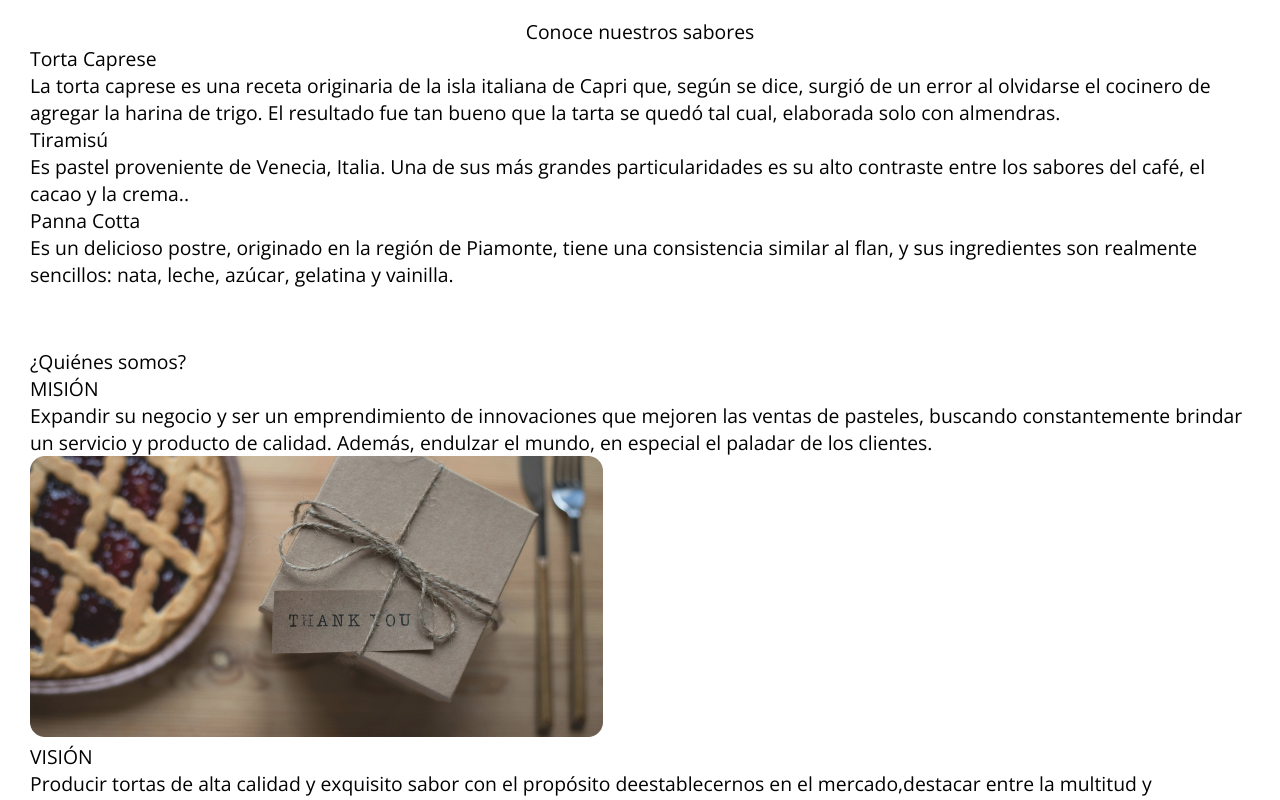
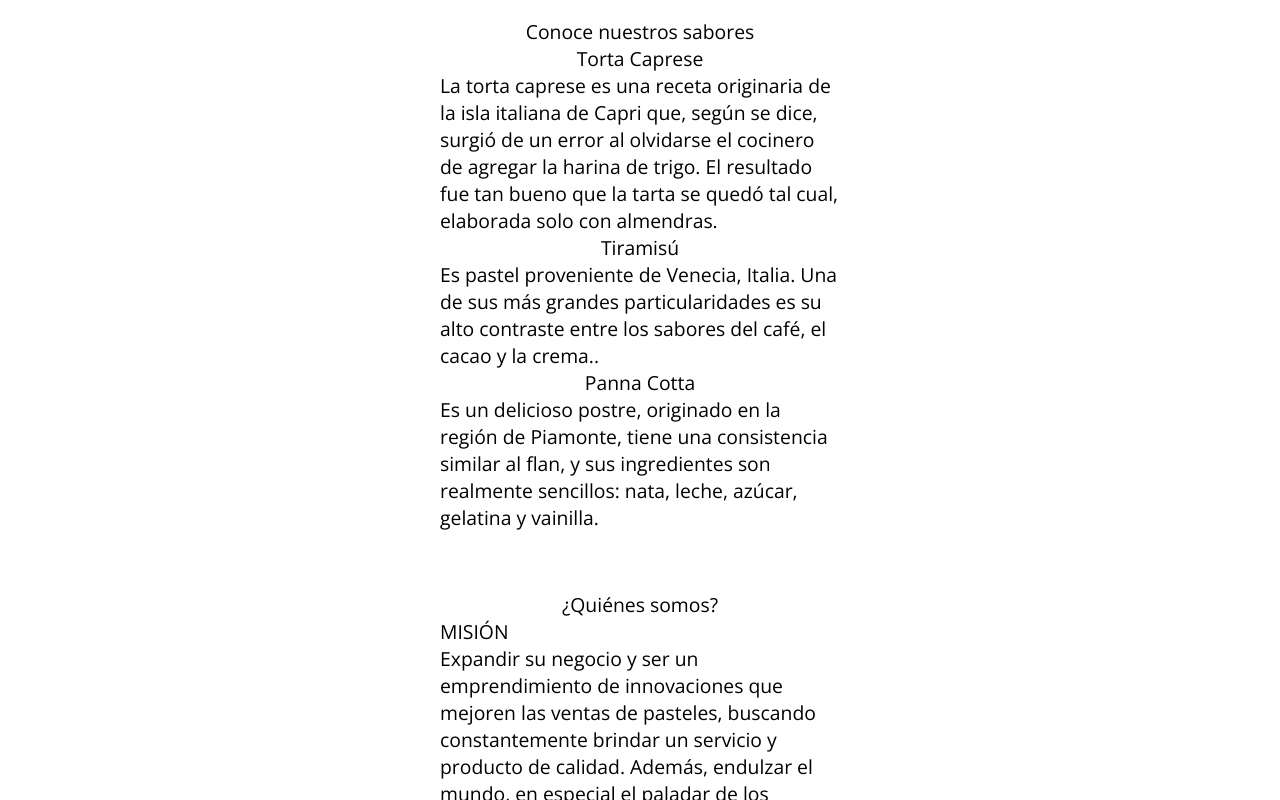
Before and after one commit to Kysbel21/piccoletentazioni, a plain HTML site: page index.html in a window 1280 px wide. Shown: the part 1320-2120 px from the top of the page. Drawn offline with nearby package versions, Linux system fonts and the light colour scheme.

Commit message:
mi primera pagina

```diff
--- a/assets/style.css
+++ b/assets/style.css
@@ -119,3 +119,29 @@ button{
     align-items: center;
     justify-content: center;
 }
+
+.cake-container__product{
+    width: 400px;
+    display: flex;
+    flex-direction: column;
+    align-items: center;
+}
+.nosotros_container{
+    display: flex;
+    flex-direction: column;
+    align-items: center;
+    justify-content: center;
+}
+.nosotros_container__individual{
+    width: 400px;
+
+
+ };
+
+ .nosotros_container__individual img{
+   width: 80%;
+ }
+
+    /* display: flex;
+    flex-direction: column;
+    justify-content:flex-start */
--- a/index.html
+++ b/index.html
@@ -103,7 +103,7 @@
             <!-- Tarjeta 2   -->
             <figure class="product-container__product">
                 <img src="/assets/icon.svg" alt="Logo con figura de pastel ">
-                <p>menú</p>
+                <p>Menú</p>
                 <button>Ver</button>
             </figure>
 
@@ -140,16 +140,16 @@
 
         </section>
 
-        <section>
+        <section class="nosotros_container">
             <h2>¿Quiénes somos?</h2>
-            <div>
+            <div class="nosotros_container__individual">
                 <div>
                     <h3>MISIÓN </h3>
                     <p>Expandir su negocio y ser un emprendimiento de innovaciones que mejoren las ventas de pasteles,
                         buscando constantemente brindar un servicio y producto de calidad. Además, endulzar el mundo, en
                         especial el paladar de los clientes.</p>
                 </div>
-                <div>
+                <div cl>
                     <img src="/assets/div (2).jpg" alt="imagen de un tarta">
                 </div>
 
```
